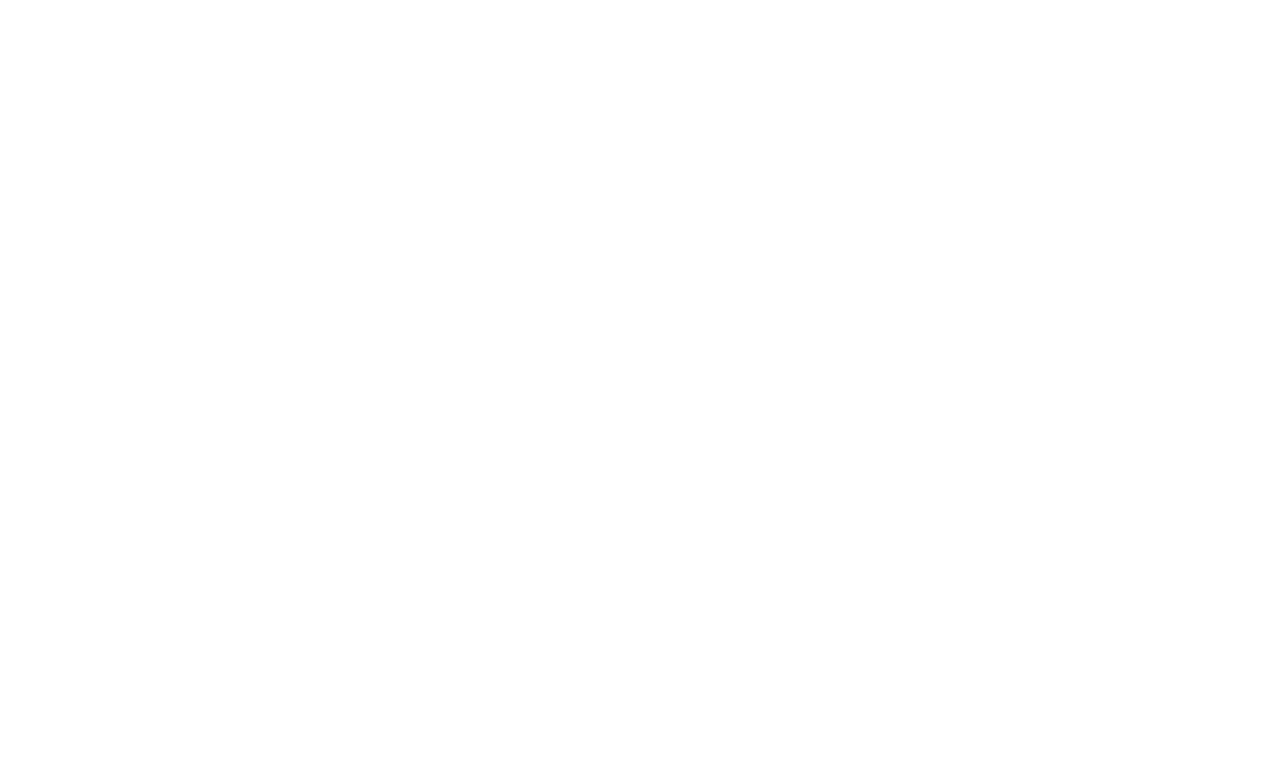
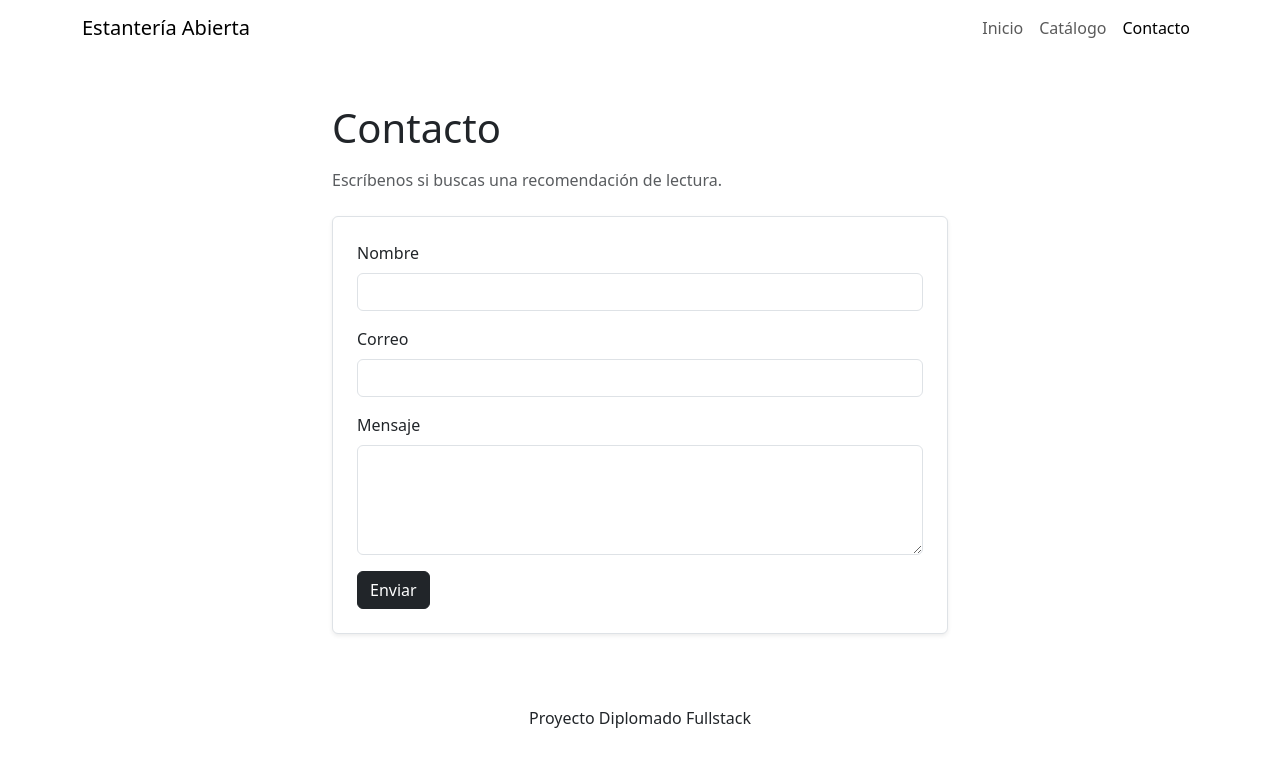
Before and after one commit to javierfigueroaaaby/proyecto-libros, a plain HTML site: page contacto.html in a window 1280 px wide. Drawn offline with nearby package versions, Linux system fonts and the light colour scheme.

Commit message:
feat: actualizar detalle.html con codigo corto

```diff
--- a/contacto.html
+++ b/contacto.html
@@ -1,10 +1,58 @@
-<html>
+<!DOCTYPE html>
+<html lang="es">
 <head>
   <meta charset="UTF-8">
   <meta name="viewport" content="width=device-width, initial-scale=1.0">
-        <title>Document</title>
+  <title>Estantería Abierta · Contacto</title>
+  <link href="https://cdn.jsdelivr.net/npm/bootstrap@5.3.3/dist/css/bootstrap.min.css" rel="stylesheet">
+  <link rel="stylesheet" href="css/custom.css">
 </head>
 <body>
+  <header class="site-header">
+    <nav class="navbar navbar-expand-lg">
+      <div class="container">
+        <a class="navbar-brand" href="index.html">Estantería Abierta</a>
+        <div class="collapse navbar-collapse" id="menuPrincipal">
+          <ul class="navbar-nav ms-auto">
+            <li class="nav-item"><a class="nav-link" href="index.html">Inicio</a></li>
+            <li class="nav-item"><a class="nav-link" href="listado.html">Catálogo</a></li>
+            <li class="nav-item"><a class="nav-link active" href="contacto.html">Contacto</a></li>
+          </ul>
+        </div>
+      </div>
+    </nav>
+  </header>
 
+  <main class="py-5">
+    <div class="container col-md-6">
+      <h1 class="mb-3">Contacto</h1>
+      <p class="text-muted mb-4">Escríbenos si buscas una recomendación de lectura.</p>
+
+      <form class="p-4 border rounded bg-white shadow-sm">
+        <div class="mb-3">
+          <label class="form-label">Nombre</label>
+          <input type="text" class="form-control" required>
+        </div>
+        <div class="mb-3">
+          <label class="form-label">Correo</label>
+          <input type="email" class="form-control" required>
+        </div>
+        <div class="mb-3">
+          <label class="form-label">Mensaje</label>
+          <textarea class="form-control" rows="4" required></textarea>
+        </div>
+        <button type="submit" class="btn btn-dark">Enviar</button>
+      </form>
+    </div>
+  </main>
+
+  <footer class="site-footer py-4 text-center">
+    <div class="container">
+      <p class="mb-0">Proyecto Diplomado Fullstack</p>
+    </div>
+  </footer>
+
+  <script src="https://cdn.jsdelivr.net/npm/bootstrap@5.3.3/dist/js/bootstrap.bundle.min.js"></script>
+  <script src="js/main.js"></script>
 </body>
 </html>
```
Also changed, not shown: detalle.html (+44 -2 lines). Lines whose indentation alone changed are shown as unchanged.
